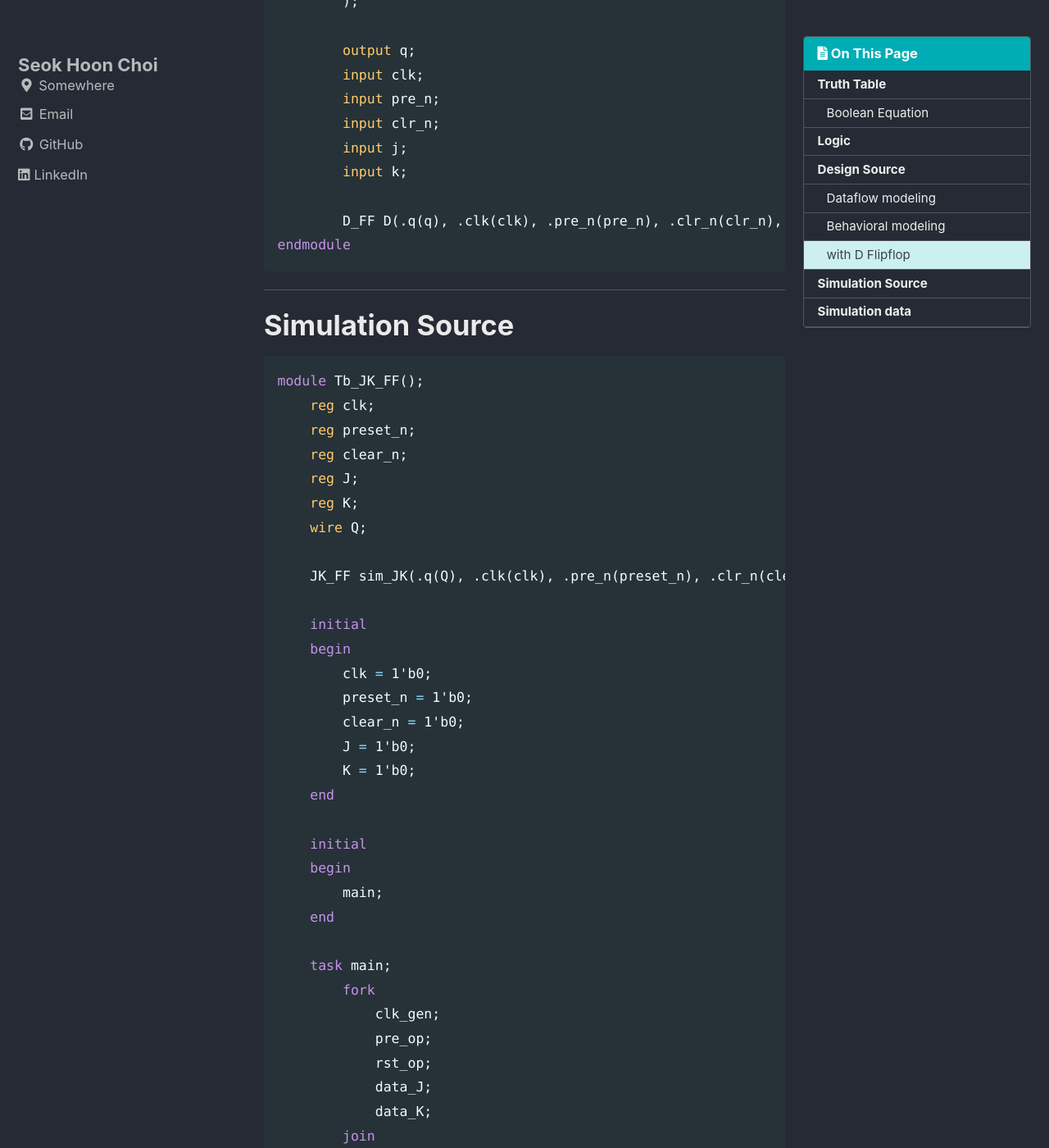
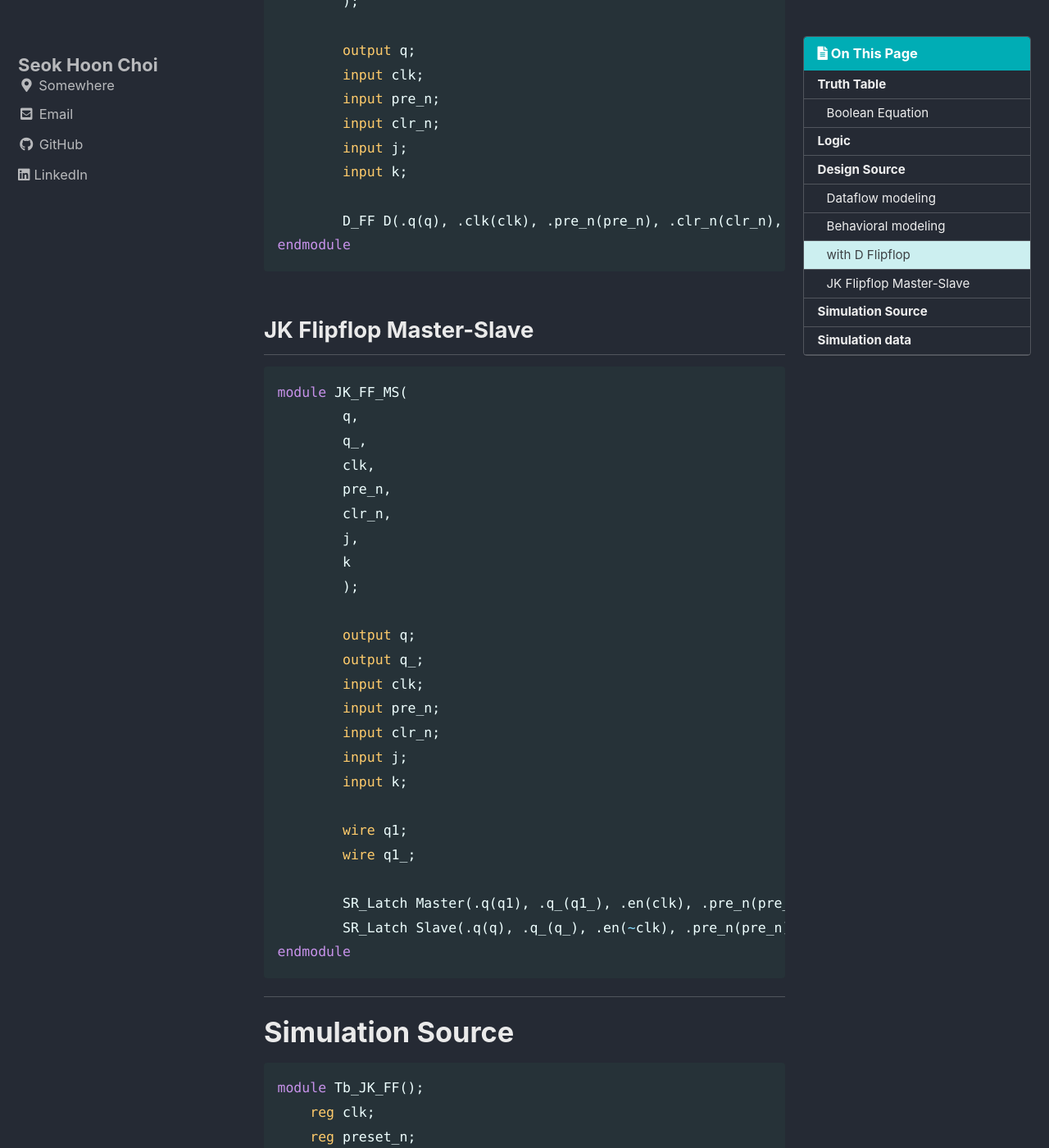
Before and after one commit to void7920/void7920.github.io, a Jekyll site: the page built from _posts/2022-01-26-JK_Flipflop.md, in a window 1280 px wide and 1400 px high, scrolled down 4410 px. Shown: the whole window at 82% size. Built offline with Jekyll 4.4.1, drawn with Linux system fonts in a browser that asks for light colours; cached includes are drawn as plain includes.

Commit message:
Update 2022-01-26-JK_Flipflop.md

````diff
--- a/_posts/2022-01-26-JK_Flipflop.md
+++ b/_posts/2022-01-26-JK_Flipflop.md
@@ -138,6 +138,34 @@ module JK_FF(
 endmodule
 ```
 
+## JK Flipflop Master-Slave
+
+```verilog
+module JK_FF_MS(
+	q,
+	q_,
+	clk,
+	pre_n,
+	clr_n,
+	j,
+	k
+	);
+
+	output q;
+	output q_;
+	input clk;
+	input pre_n;
+	input clr_n;
+	input j;
+	input k;
+
+	wire q1;
+	wire q1_;
+
+	SR_Latch Master(.q(q1), .q_(q1_), .en(clk), .pre_n(pre_n), .rst_n(clr_n), .s(j & q_), .r(k & q));
+	SR_Latch Slave(.q(q), .q_(q_), .en(~clk), .pre_n(pre_n), .rst_n(clr_n), .s(q1), .r(q1_));
+endmodule
+```
 ---
 
 # Simulation Source
````
